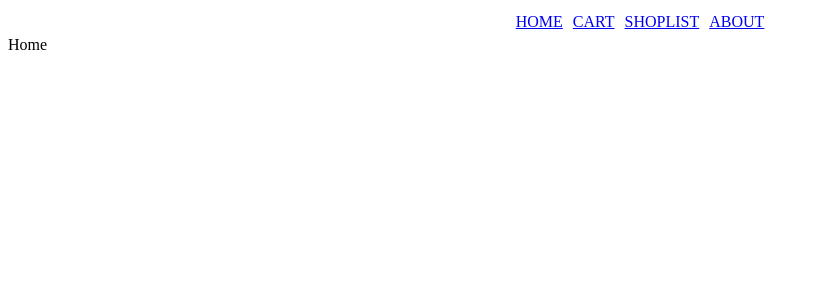
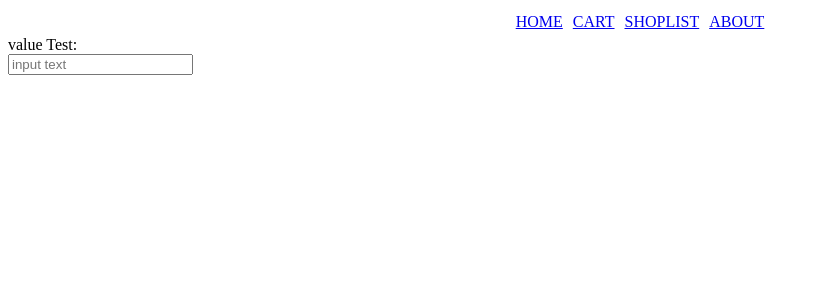
Before and after one commit to Ring-wdr/recoil-shop, a React (Vite) app: page / in a window 1280 px wide. Shown: the top 300 px of the page, without its empty margins (0-819 px from the left). Built offline with nearby package versions, Linux system fonts and the light colour scheme.

Commit message:
feat: recoil state 관리 실험

```diff
--- a/src/pages/Home.tsx
+++ b/src/pages/Home.tsx
@@ -1,3 +1,18 @@
+import React from 'react';
+import { useRecoilValue, useSetRecoilState } from 'recoil';
+import { textState } from '../recoil/text';
+
 export const Home = () => {
-  return <div>Home</div>;
+  const value = useRecoilValue(textState);
+  const setValue = useSetRecoilState(textState);
+
+  const changeValue = (e: React.ChangeEvent<HTMLInputElement>) =>
+    setValue(() => `${e.target.value}`);
+
+  return (
+    <div>
+      <div>value Test: {value}</div>
+      <input onChange={changeValue} placeholder='input text' />
+    </div>
+  );
 };
```
